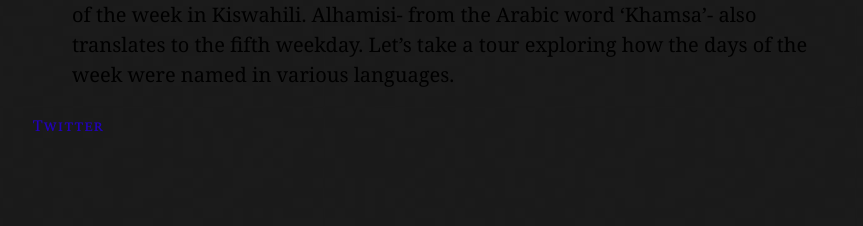
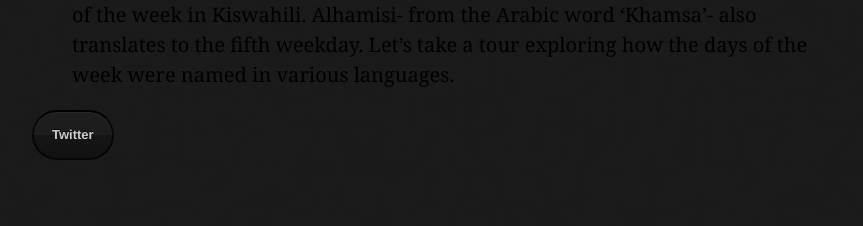
Before and after one commit to habasweiny/habasweiny.github.io, a Jekyll site: the page built from index.html, in a window 1280 px wide. Shown: the part 2021-2247 px from the top of the page, without its empty margins (208-1071 px from the left). Built offline with Jekyll 4.4.1, drawn with Linux system fonts in a browser that asks for light colours.

Commit message:
Update main.scss

```diff
--- a/_sass/main.scss
+++ b/_sass/main.scss
@@ -304,3 +304,20 @@ td {
  color: #fff;
  line-height: 1;
 }
+
+.btn {
+  display: inline-block;
+  background: -webkit-linear-gradient(top, rgba(40, 40, 40, 0.3), rgba(35, 35, 35, 0.3) 50%, rgba(10, 10, 10, 0.3) 50%, rgba(0, 0, 0, 0.3));
+  padding: 8px 18px;
+  border-radius: 50px;
+  border: 2px solid rgba(0, 0, 0, 0.7);
+  border-bottom: 2px solid rgba(0, 0, 0, 0.7);
+  border-top: 2px solid rgba(0, 0, 0, 1);
+  color: rgba(255, 255, 255, 0.8);
+  font-family: Helvetica, Arial, sans-serif;
+  font-weight: bold;
+  font-size: 13px;
+  text-decoration: none;
+  text-shadow: 0 -1px 0 rgba(0, 0, 0, 0.75);
+  box-shadow: inset 0 1px 0 rgba(255, 255, 255, 0.05);
+}
```
